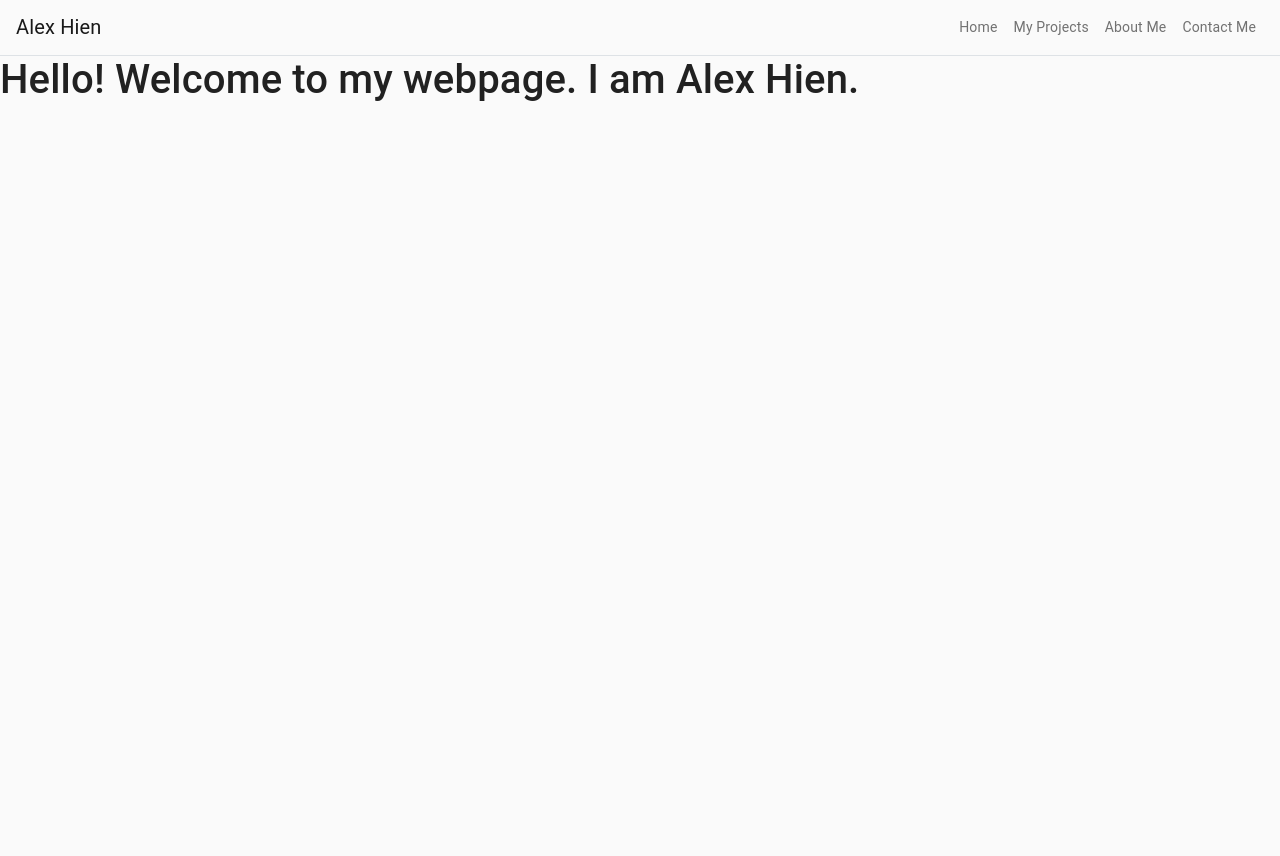
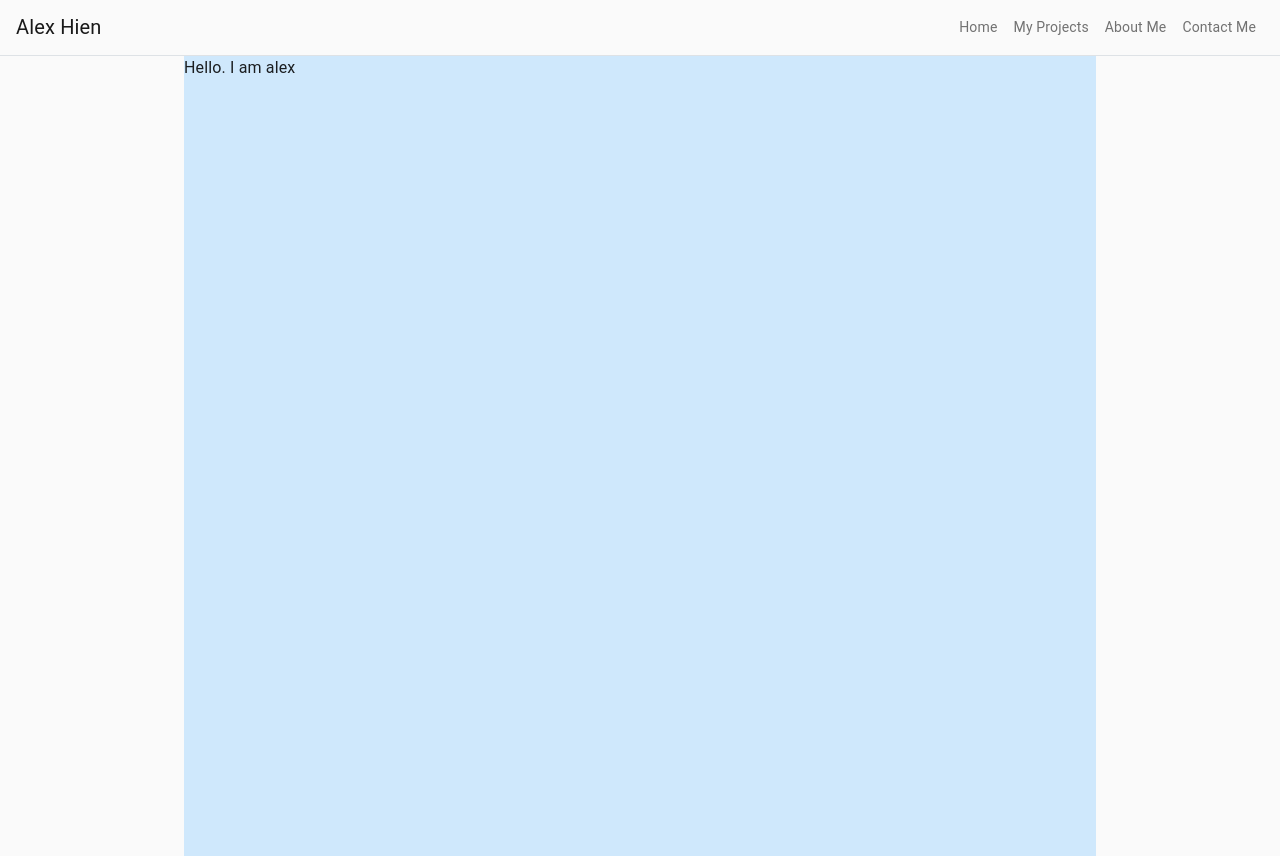
Before and after one commit to hien-alex/personal_profile, a React (Create React App) app: page / in a window 1280 px wide. Before the commit the page ends 800 px from the top, so only its background shows below. Built offline with nearby package versions, Linux system fonts and the light colour scheme.

Commit message:
mini changes, testing how things work

```diff
--- a/src/Pages/Main.js
+++ b/src/Pages/Main.js
@@ -1,5 +1,32 @@
 import React from "react";
+import Container from "@material-ui/core/Container";
+import Typography from "@material-ui/core/Typography";
 
 export default function MainPage() {
-  return <h1>Hello! Welcome to my webpage. I am Alex Hien.</h1>;
+  return (
+    <Container maxWidth="md">
+      <Typography
+        component="div"
+        style={{ backgroundColor: "#cfe8fc", height: "100vh" }}
+      >
+        Hello. I am alex
+      </Typography>
+    </Container>
+  );
 }
+
+// import React from 'react';
+// import CssBaseline from '@material-ui/core/CssBaseline';
+// import Typography from '@material-ui/core/Typography';
+// import Container from '@material-ui/core/Container';
+
+// export default function SimpleContainer() {
+//   return (
+//     <React.Fragment>
+//       <CssBaseline />
+//       <Container maxWidth="sm">
+//         <Typography component="div" style={{ backgroundColor: '#cfe8fc', height: '100vh' }} />
+//       </Container>
+//     </React.Fragment>
+//   );
+// }
```
